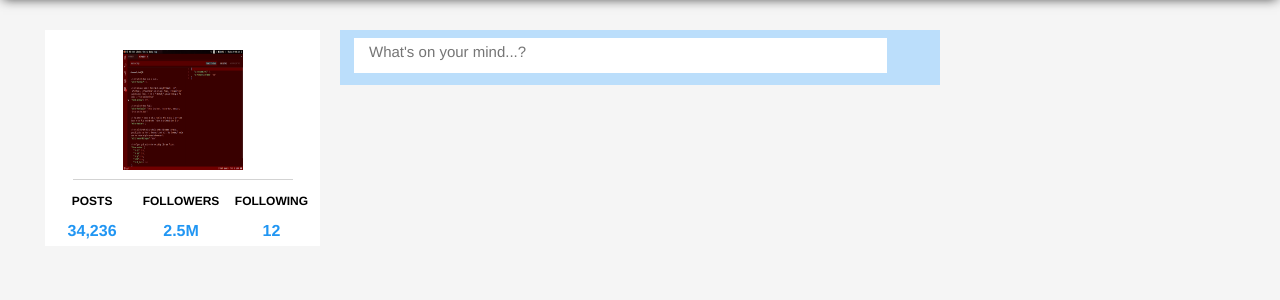
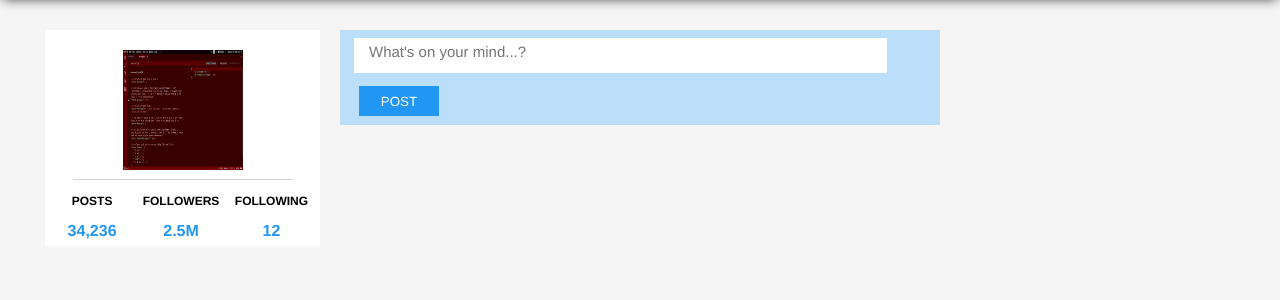
Before and after one commit to anchit1/mBlog, a Django app: page /1 in a window 1280 px wide. Shown: the part 50-350 px from the top of the page. Run offline with Django 3.2, Linux system fonts and the light colour scheme.

Commit message:
Add new post form submission backend.

```diff
--- a/blog/templates/blog/feed_base.html
+++ b/blog/templates/blog/feed_base.html
@@ -48,10 +48,10 @@
                 <div id="new-post-container">
                     <form id="new-post-form" method="post"> {% csrf_token %}
                         {{ form }}
+                        <div id="new-post-bottom" class="">
+                            <input id="post-btn" type="submit" value="POST">
+                        </div>
                     </form>
-                    <div id="new-post-bottom" class="inactive">
-                        <input id="post-btn" type="submit" value="POST">
-                    </div>
                 </div>
             </div>
 
--- a/blog/views.py
+++ b/blog/views.py
@@ -108,10 +108,11 @@ def about(request):
 def feed(request, pk):
     form = NewPostForm()
     if request.method == 'POST':
-        print('post request recieved.')
         new_post = Post()
         new_post.content = request.POST['post_content']
-        print(request.POST['post_content'])
+        new_post.author = User.objects.get(username=request.session.get('current_user'))
+        new_post.save()
+        print(new_post.publish_date)
     return render(request, 'blog/feed_base.html', {'user': pk, 'form': form})
 
 
```
Also changed, not shown: blog/migrations/0005_post.py (added), db.sqlite3.
